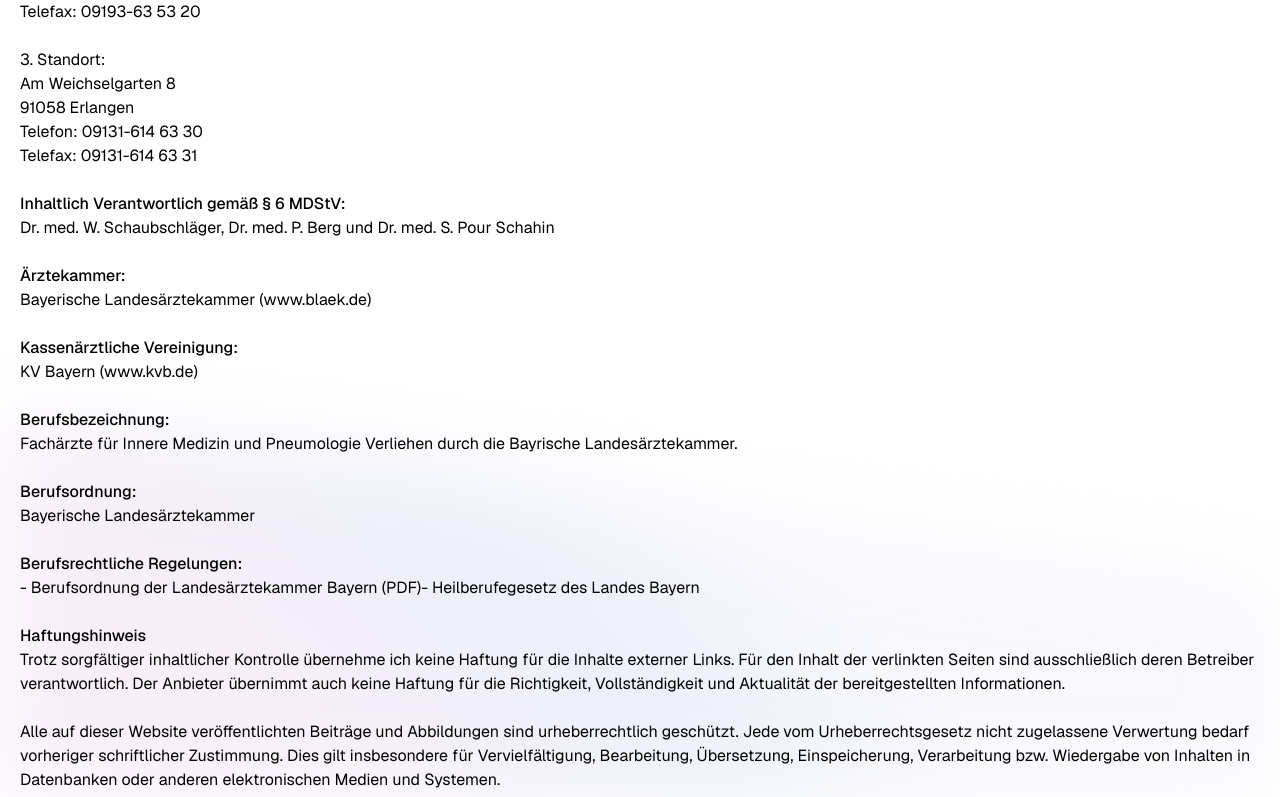
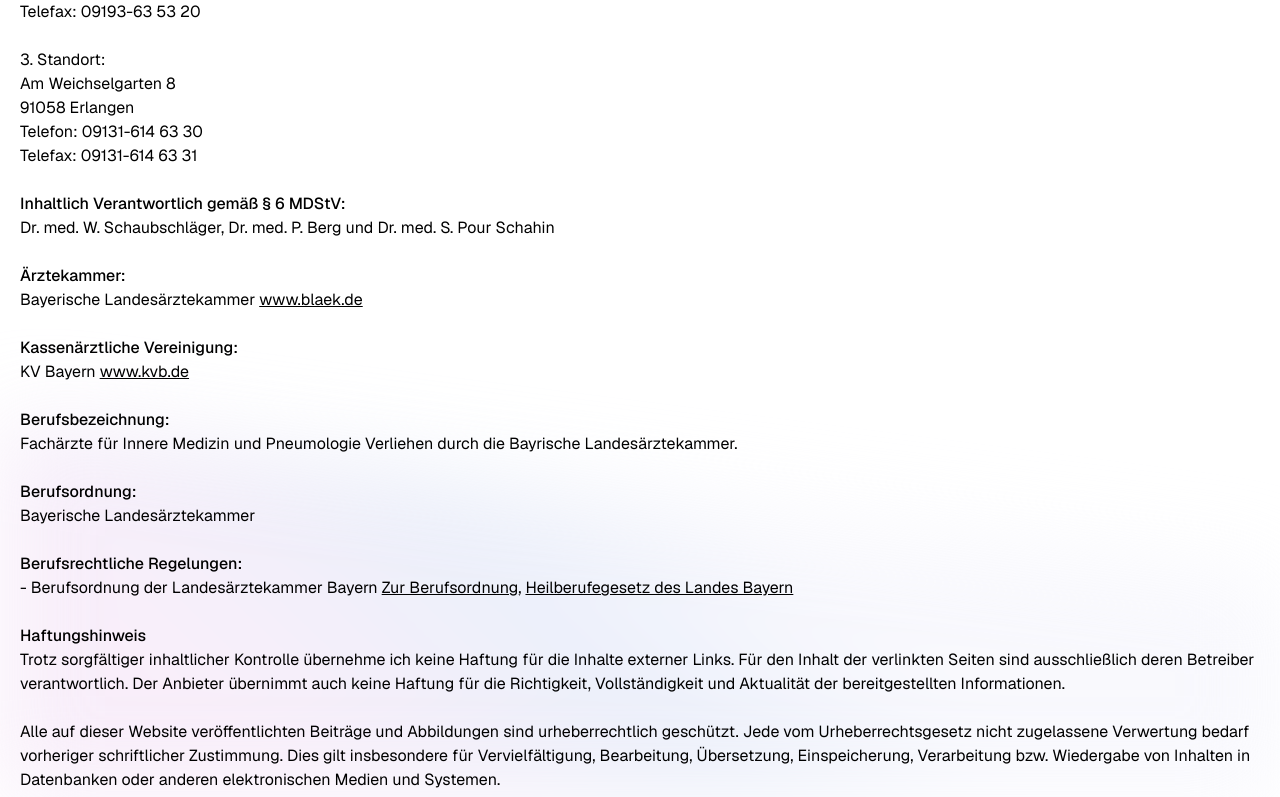
Before and after one commit to pneumology/pneumo-web, a Next.js app: page /impressum in a window 1280 px wide. Shown: the part 596-1393 px from the top of the page. Built offline with nearby package versions, Linux system fonts and the light colour scheme.

Commit message:
Update page.tsx

```diff
--- a/src/app/impressum/page.tsx
+++ b/src/app/impressum/page.tsx
@@ -51,10 +51,10 @@ const Impressum = () => {
                 <p>Dr. med. W. Schaubschläger, Dr. med. P. Berg und Dr. med. S. Pour Schahin</p>
                 <br />
                 <h2 className="font-medium">Ärztekammer:</h2>
-                <p>Bayerische Landesärztekammer (www.blaek.de)</p>
+                <p>Bayerische Landesärztekammer <Link className="underline" href="https://www.blaek.de"target="_blank">www.blaek.de</Link></p>
                 <br />
                 <h2 className="font-medium">Kassenärztliche Vereinigung:</h2>
-                <p> KV Bayern (www.kvb.de)</p>
+                <p> KV Bayern <Link className="underline" href="https://www.kvb.de" target="_blank">www.kvb.de</Link></p>
                 <br />
                 <h2 className="font-medium">Berufsbezeichnung:</h2>
                 <p>Fachärzte für Innere Medizin und Pneumologie Verliehen durch die Bayrische Landesärztekammer.</p>
@@ -63,7 +63,7 @@ const Impressum = () => {
                 <p>Bayerische Landesärztekammer</p>
                 <br />
                 <h2 className="font-medium">Berufsrechtliche Regelungen:</h2>
-                <p>- Berufsordnung der Landesärztekammer Bayern (PDF)- Heilberufegesetz des Landes Bayern</p>
+                <p>- Berufsordnung der Landesärztekammer Bayern <Link className="underline" href="https://www.blaek.de/kammerrecht/berufsordnung-fuer-die-aerzte-bayerns/berufsordnung-fuer-die-aerzte-bayerns-bekanntmachung-vom-09-januar-2012-i-d-f-der-aenderungsbeschluesse-vom-28-oktober-2018-bayerisches-aerzteblatt-12-2018-s-694"target="_blank">Zur Berufsordnung</Link>, <Link className="underline" href="https://www.gesetze-bayern.de/Content/Document/BayHKaG"target="_blank">Heilberufegesetz des Landes Bayern</Link></p>
                 <br />
                 <h2 className="font-medium">Haftungshinweis</h2>
                 <p>Trotz sorgfältiger inhaltlicher Kontrolle übernehme ich keine Haftung für die Inhalte externer Links. Für den Inhalt der verlinkten Seiten sind ausschließlich deren Betreiber verantwortlich. Der Anbieter übernimmt auch keine Haftung für die Richtigkeit, Vollständigkeit und Aktualität der bereitgestellten Informationen.</p>
```
